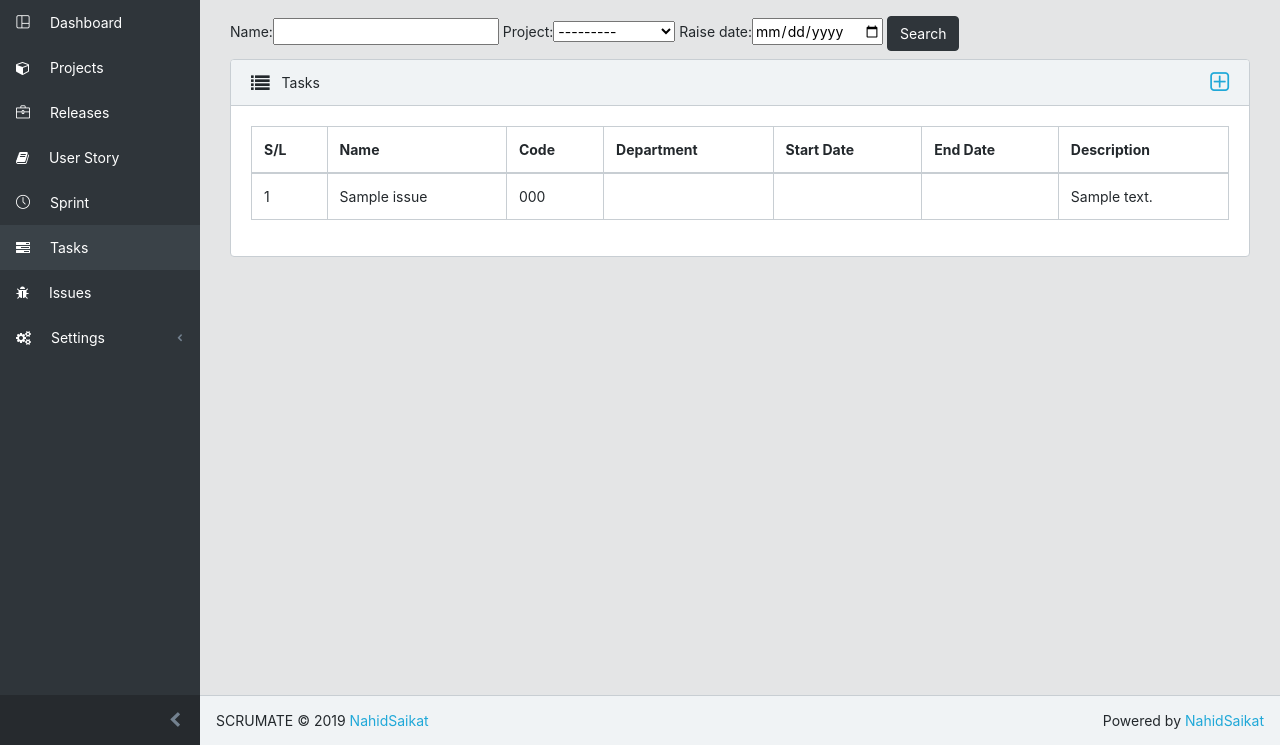
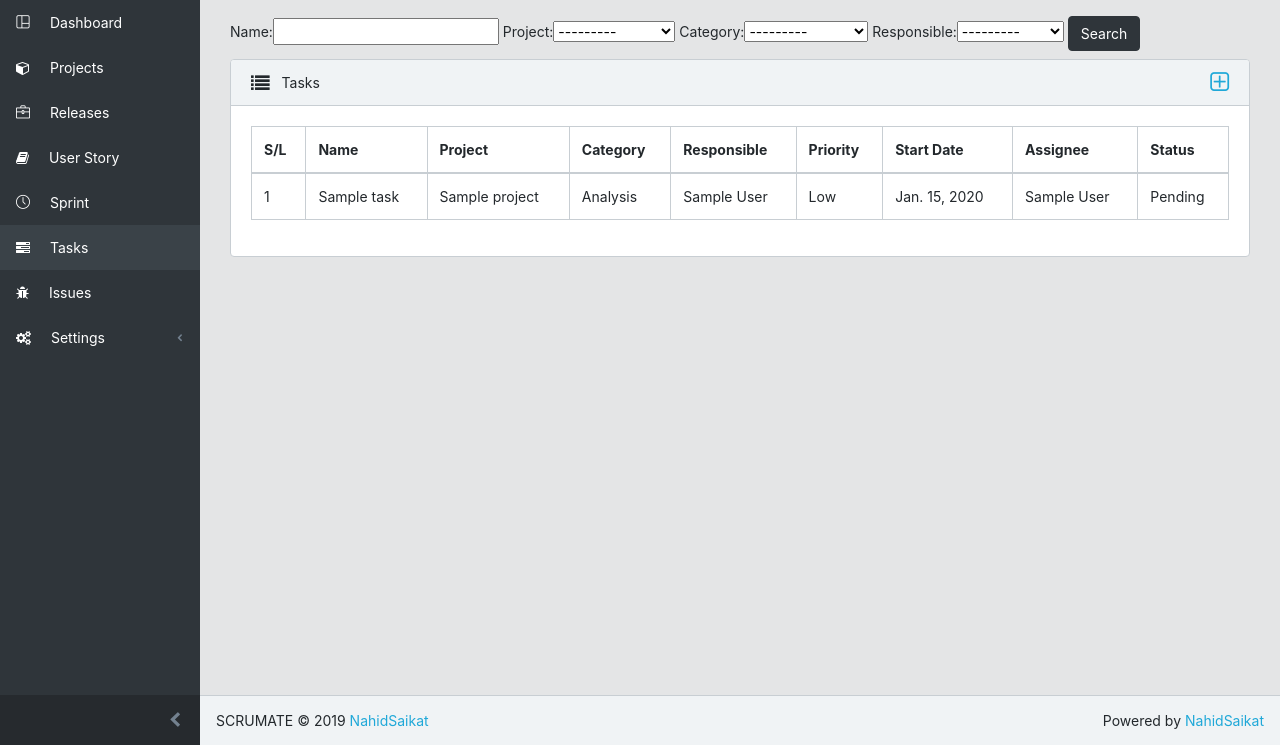
Before and after one commit to nahidsaikat/scrumate, a Django app: page /task/ in a window 1280 px wide. Shown: the part 55-800 px from the top of the page. Run offline with Django 3.2, Linux system fonts and the light colour scheme; a user stored in the database is signed in; tables that the repository leaves empty hold one stand-in row (values such as "Sample post"); some libraries are stand-ins or nearby versions; some web fonts are replaced.

Commit message:
<70> Adding filter and migrations for task.

```diff
--- a/core/filters.py
+++ b/core/filters.py
@@ -1,6 +1,6 @@
 import django_filters
 from django.forms import DateInput
-from .models import Project, Release, UserStory, Sprint, Issue, Department, Designation, Employee, Client
+from .models import Project, Release, UserStory, Sprint, Issue, Department, Designation, Employee, Client, Task
 
 
 class ProjectFilter(django_filters.FilterSet):
@@ -32,6 +32,13 @@ class SprintFilter(django_filters.FilterSet):
     class Meta:
         model = Sprint
         fields = ['name', 'department']
+
+
+class TaskFilter(django_filters.FilterSet):
+
+    class Meta:
+        model = Task
+        fields = ['name', 'project', 'category', 'responsible']
 
 
 class IssueFilter(django_filters.FilterSet):
--- a/core/models.py
+++ b/core/models.py
@@ -206,16 +206,16 @@ class Task(models.Model):
     # sprint = models.ForeignKey(Sprint, on_delete=models.SET_NULL, default=None, null=True)
     issue = models.ForeignKey(Issue, on_delete=models.SET_NULL, default=None, null=True, blank=True)
     category = models.IntegerField(choices=CATEGORY_CHOICES, default=1)
-    responsible = models.ForeignKey(User, on_delete=models.SET_NULL, default=None, null=True, related_name='responsible_tasks')
+    responsible = models.ForeignKey(Employee, on_delete=models.SET_NULL, default=None, null=True, related_name='responsible_tasks')
     estimation = models.DecimalField(default=0.0, decimal_places=2, max_digits=15)
     start_date = models.DateField(default=None)
-    end_date = models.DateField(default=None)
+    end_date = models.DateField(default=None, null=True, blank=True)
     priority = models.IntegerField(choices=PRIORITY_CHOICES, default=3, null=True)
-    assignee = models.ForeignKey(User, on_delete=models.SET_NULL, default=None, null=True, related_name='assigned_tasks')
-    assigned_by = models.ForeignKey(User, on_delete=models.SET_NULL, default=None, null=True, related_name='assigned_by_tasks')
-    assign_date = models.DateField(default=None)
-    approved_by = models.ForeignKey(User, on_delete=models.SET_NULL, default=None, null=True, related_name='approved_by_tasks')
-    approved_date = models.DateField(default=None)
+    assignee = models.ForeignKey(Employee, on_delete=models.SET_NULL, default=None, null=True, related_name='assigned_tasks')
+    assigned_by = models.ForeignKey(Employee, on_delete=models.SET_NULL, default=None, null=True, related_name='assigned_by_tasks')
+    assign_date = models.DateField(default=None, null=True, blank=True)
+    approved_by = models.ForeignKey(Employee, on_delete=models.SET_NULL, default=None, null=True, related_name='approved_by_tasks')
+    approved_date = models.DateField(default=None, null=True, blank=True)
     status = models.IntegerField(choices=TASK_CHOICES, default=1)
     parent_task = models.ForeignKey("self", on_delete=models.SET_NULL, blank=True, default=None, null=True)
 
--- a/core/templates/task/task_list.html
+++ b/core/templates/task/task_list.html
@@ -24,11 +24,13 @@
                         <tr>
                             <th>S/L</th>
                             <th>Name</th>
-                            <th>Code</th>
-                            <th>Department</th>
+                            <th>Project</th>
+                            <th>Category</th>
+                            <th>Responsible</th>
+                            <th>Priority</th>
                             <th>Start Date</th>
-                            <th>End Date</th>
-                            <th>Description</th>
+                            <th>Assignee</th>
+                            <th>Status</th>
                         </tr>
                         </thead>
                         <tbody>
@@ -36,11 +38,13 @@
                                 <tr>
                                     <td>{{ forloop.counter }}</td>
                                     <td>{{ tas.name }}</td>
-                                    <td>{{ tas.code }}</td>
-                                    <td>{{ tas.department.name }}</td>
+                                    <td>{{ tas.project.name }}</td>
+                                    <td>{{ tas.get_category_display }}</td>
+                                    <td>{{ tas.responsible.full_name }}</td>
+                                    <td>{{ tas.get_priority_display }}</td>
                                     <td>{{ tas.start_date }}</td>
-                                    <td>{{ tas.end_date }}</td>
-                                    <td>{{ tas.description }}</td>
+                                    <td>{{ tas.assignee.full_name }}</td>
+                                    <td>{{ tas.get_status_display }}</td>
                                 </tr>
                             {% endfor %}
                         </tbody>
--- a/core/views.py
+++ b/core/views.py
@@ -4,7 +4,7 @@ from django.core.paginator import Paginator, EmptyPage, PageNotAnInteger
 from django.conf import settings
 from .models import Project, Release, UserStory, Sprint, Issue, Department, Designation, Employee, Client, Task
 from .filters import ProjectFilter, ReleaseFilter, UserStoryFilter, SprintFilter, IssueFilter, DepartmentFilter, \
-    DesignationFilter, EmployeeFilter, ClientFilter
+    DesignationFilter, EmployeeFilter, ClientFilter, TaskFilter
 from .forms import ProjectForm, ReleaseForm, UserStoryForm, SprintForm, IssueForm, DepartmentForm, DesignationForm, \
     EmployeeForm, ClientForm, TaskForm
 
@@ -132,7 +132,7 @@ def sprint_add(request, **kwargs):
 
 @login_required(login_url='/login/')
 def task_list(request, **kwargs):
-    task_filter = IssueFilter(request.GET, queryset=Issue.objects.all())
+    task_filter = TaskFilter(request.GET, queryset=Task.objects.all())
     task_list = task_filter.qs
     page = request.GET.get('page', 1)
 
```
Also changed, not shown: core/migrations/0026_auto_20190319_0634.py (added).
